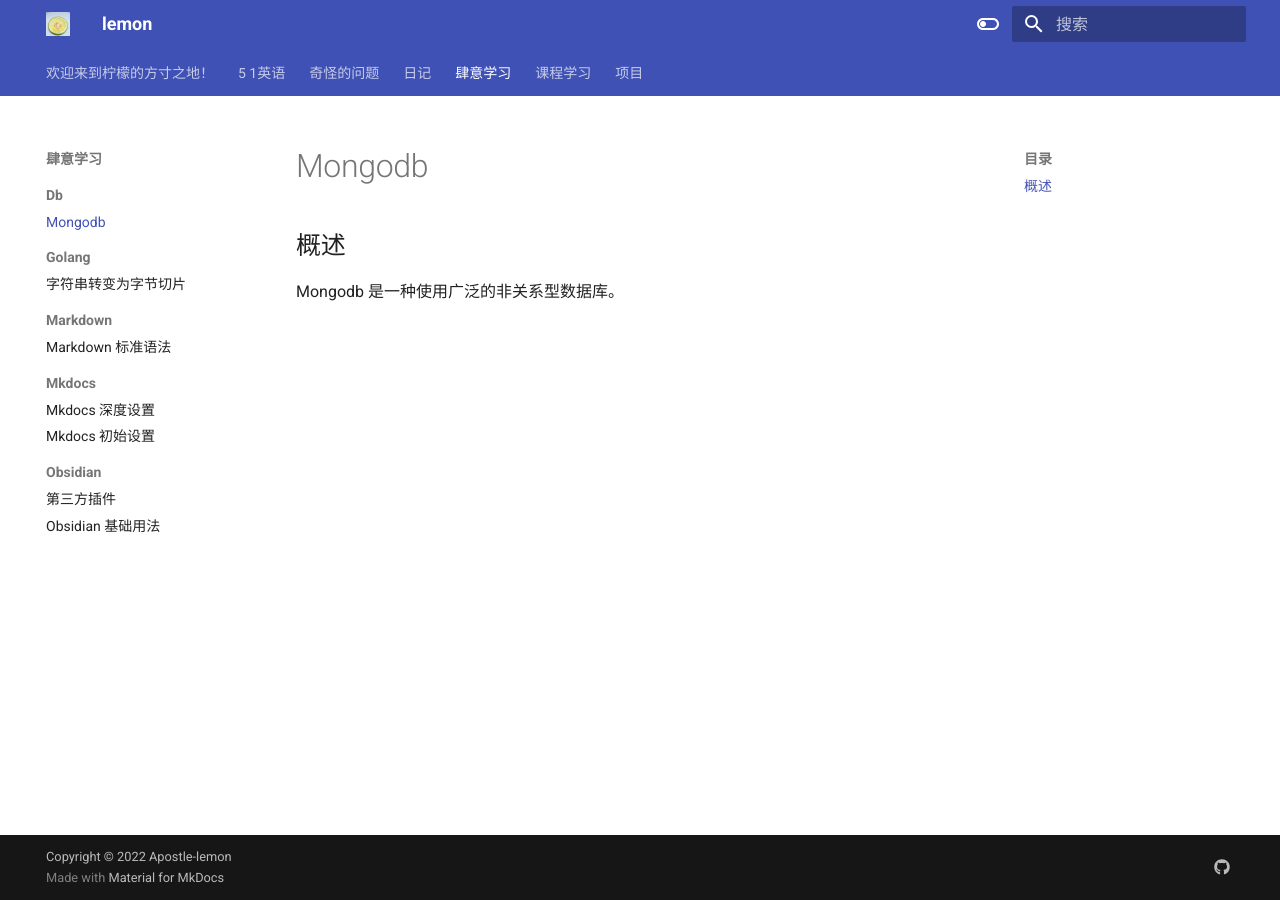
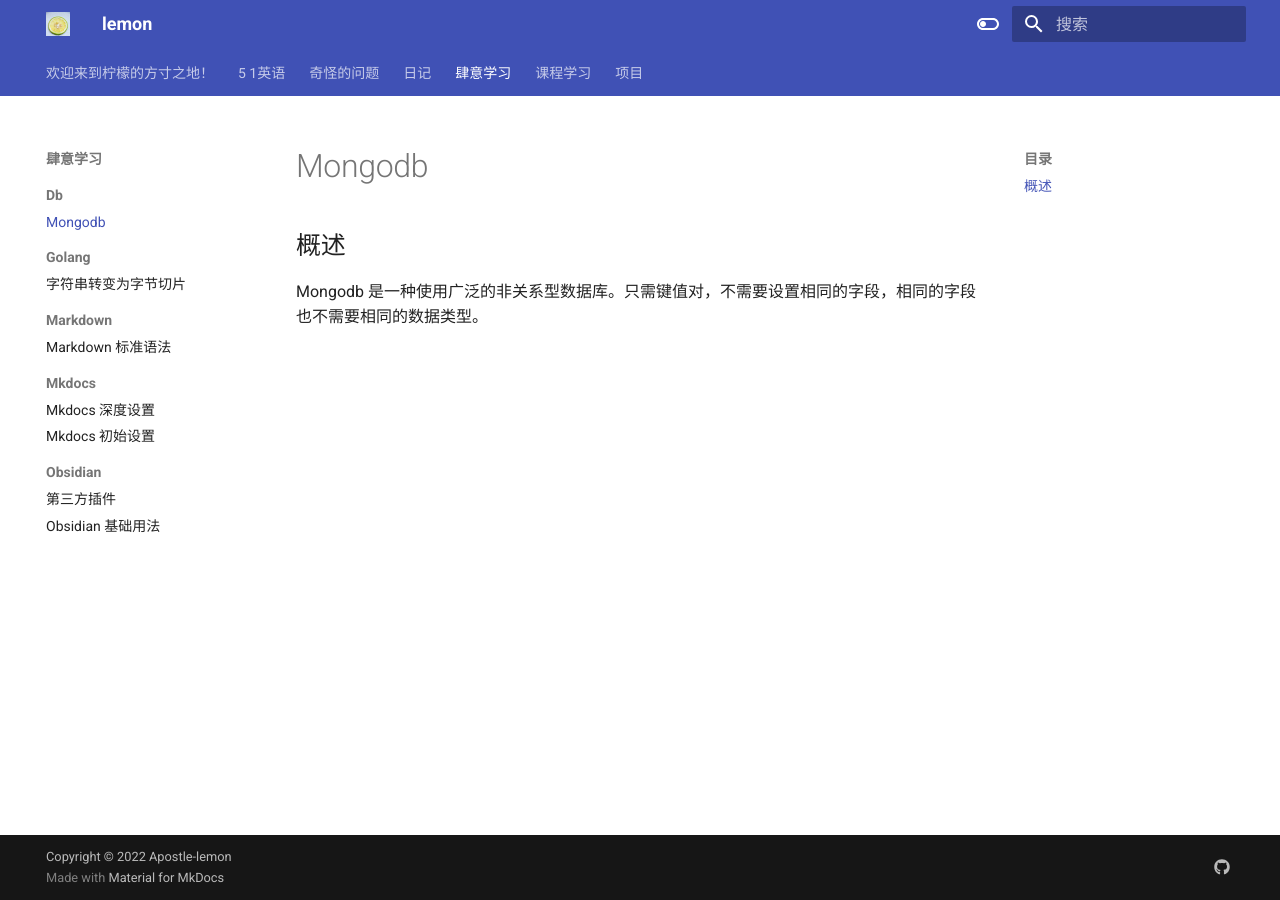
Before and after one commit to Apostle-lemon/Apostle-lemon.github.io, an MkDocs documentation site: the page built from docs/肆意学习/db/mogodb基础用法.md, in a window 1280 px wide. Built offline with MkDocs 1.6.1 and Material for MkDocs 9.7.7, drawn with Linux system fonts in a browser that asks for light colours.

Commit message:
vault backup: 2022-10-30 13:26:26
Affected files:
docs/肆意学习/db/mogodb基础用法.md

```diff
--- a/docs/肆意学习/db/mogodb基础用法.md
+++ b/docs/肆意学习/db/mogodb基础用法.md
@@ -2,4 +2,4 @@
 
 ## 概述
 
-Mongodb 是一种使用广泛的非关系型数据库。
+Mongodb 是一种使用广泛的非关系型数据库。只需键值对，不需要设置相同的字段，相同的字段也不需要相同的数据类型。
```
